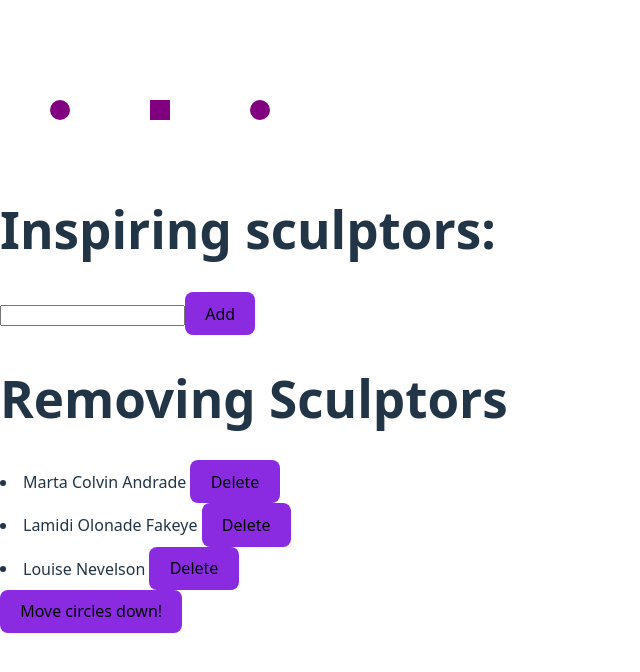
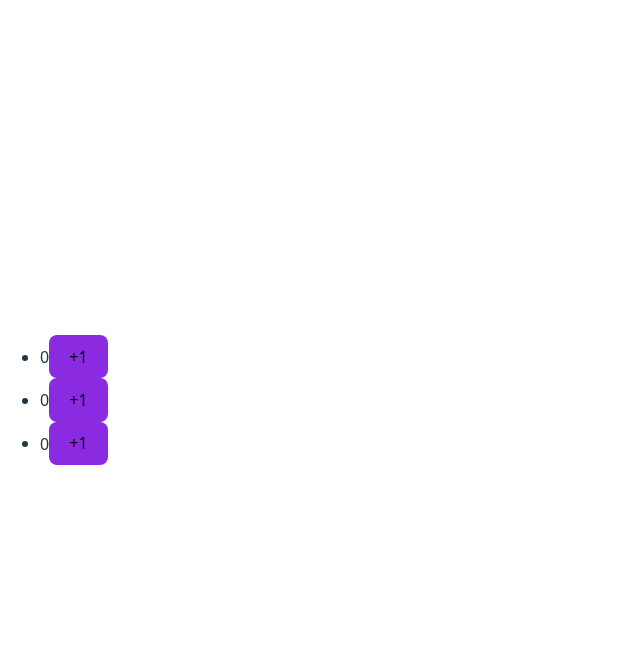
Before and after one commit to Kendi-prog/learning, a React (Vite) app: page / in a window 1280 px wide. Shown: the top 672 px of the page, without its empty margins (0-640 px from the left). Built offline with nearby package versions, Linux system fonts and the light colour scheme.

Commit message:
updating arrays of counters separately

```diff
--- a/src/App.jsx
+++ b/src/App.jsx
@@ -30,6 +30,7 @@ import Canvas from "./react-dev/moving-box";
 import List from "./react-dev/list";
 import List2 from "./react-dev/list2";
 import ShapeEditor from "./react-dev/shapes";
+import Counters from "./react-dev/counters";
 
 function App() {
   const [count, setCount] = useState(0);
@@ -76,9 +77,10 @@ function App() {
       {/* <FormChange />
       <NestedForm />
       <Canvas /> */}
-      <List />
+      {/* <List />
       <List2 />
-      <ShapeEditor />
+      <ShapeEditor /> */}
+      <Counters />
     </div>
   );
 }
--- /dev/null
+++ b/src/react-dev/counters.jsx
@@ -0,0 +1,34 @@
+import { useState } from "react";
+
+let initialCounters = [
+    0, 0, 0
+]
+
+export default function Counters() {
+    const [counters, setCounters] = useState(
+        initialCounters
+    )
+
+    const handleIncrement = (index) => {
+        const nextCounters = counters.map((c, i) => {
+            if(i === index) {
+                return c + 1;
+            } else {
+                return c;
+            }
+        })
+
+        setCounters(nextCounters);
+    }
+
+    return (
+        <ul>
+            {counters.map((counter, i) =>
+                <li key={i}>
+                    {counter}
+                    <button onClick={() => {handleIncrement(i)}}>+1</button>
+                </li>
+            )}
+        </ul>
+    )
+}
```
